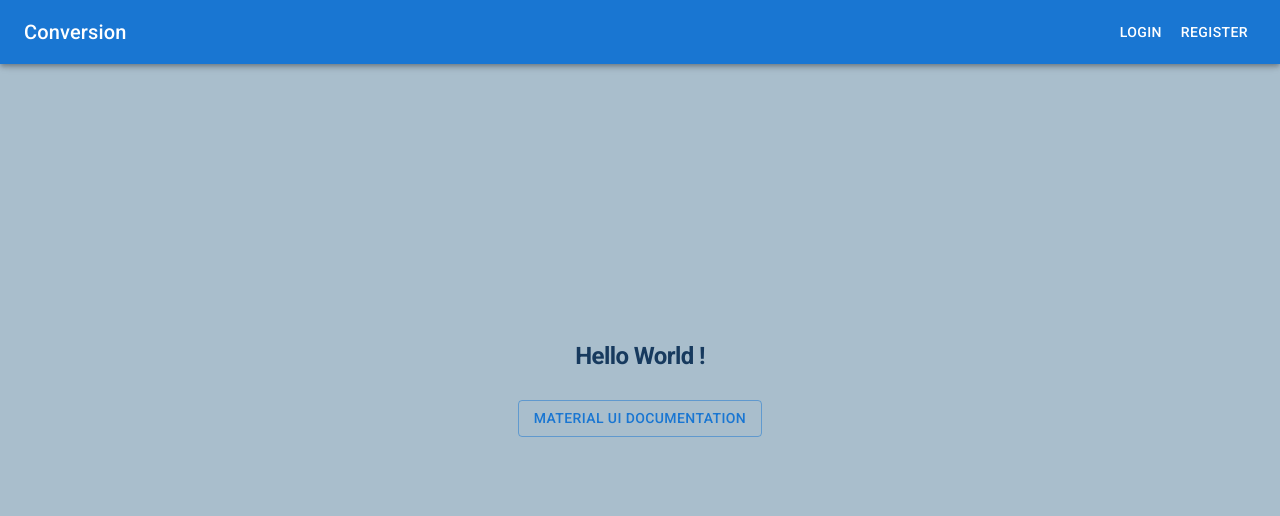
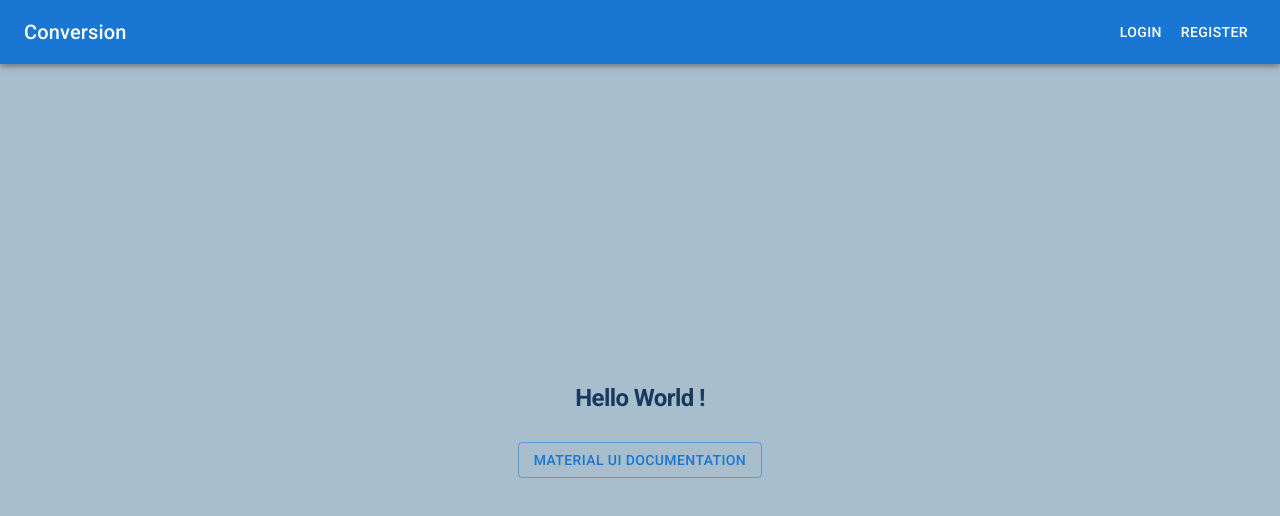
Before and after one commit to Thibaut-Arnoux/react-conversion, a React (Vite) app: page / in a window 1280 px wide. Shown: the top 516 px of the page. Built offline with nearby package versions, Linux system fonts and the light colour scheme.

Commit message:
style: Using stack and flex to centralize home page

```diff
--- a/src/pages/Home/index.tsx
+++ b/src/pages/Home/index.tsx
@@ -1,4 +1,4 @@
-import { Box, Button, Typography } from '@mui/material';
+import { Box, Button, Stack, Typography } from '@mui/material';
 
 const Home = () => {
     const openInNewTab = () => {
@@ -11,15 +11,14 @@ const Home = () => {
 
     return (
         <>
-            <Box textAlign={'center'} mt={20} p={5} maxHeight={'100%'}>
-                <Box
-                    width={'100%'}
-                    textAlign={'center'}
-                    mt={10}
-                    fontWeight={700}
-                    fontSize={'1.25rem'}
-                    lineHeight={'1.75rem'}
-                >
+            <Stack
+                sx={{
+                    justifyContent: 'center',
+                    alignItems: 'center',
+                    height: { xs: 'calc(100vh - 56px)', sm: 'calc(100vh - 64px)' }
+                }}
+            >
+                <Box fontWeight={700} fontSize={'1.25rem'} lineHeight={'1.75rem'}>
                     <Typography
                         variant="h1"
                         mb={4}
@@ -34,7 +33,7 @@ const Home = () => {
                 <Button variant="outlined" onClick={openInNewTab}>
                     Material UI Documentation
                 </Button>
-            </Box>
+            </Stack>
         </>
     );
 };
```
Also changed, not shown: 1 other file (tests, documents, lock files or other folders).
